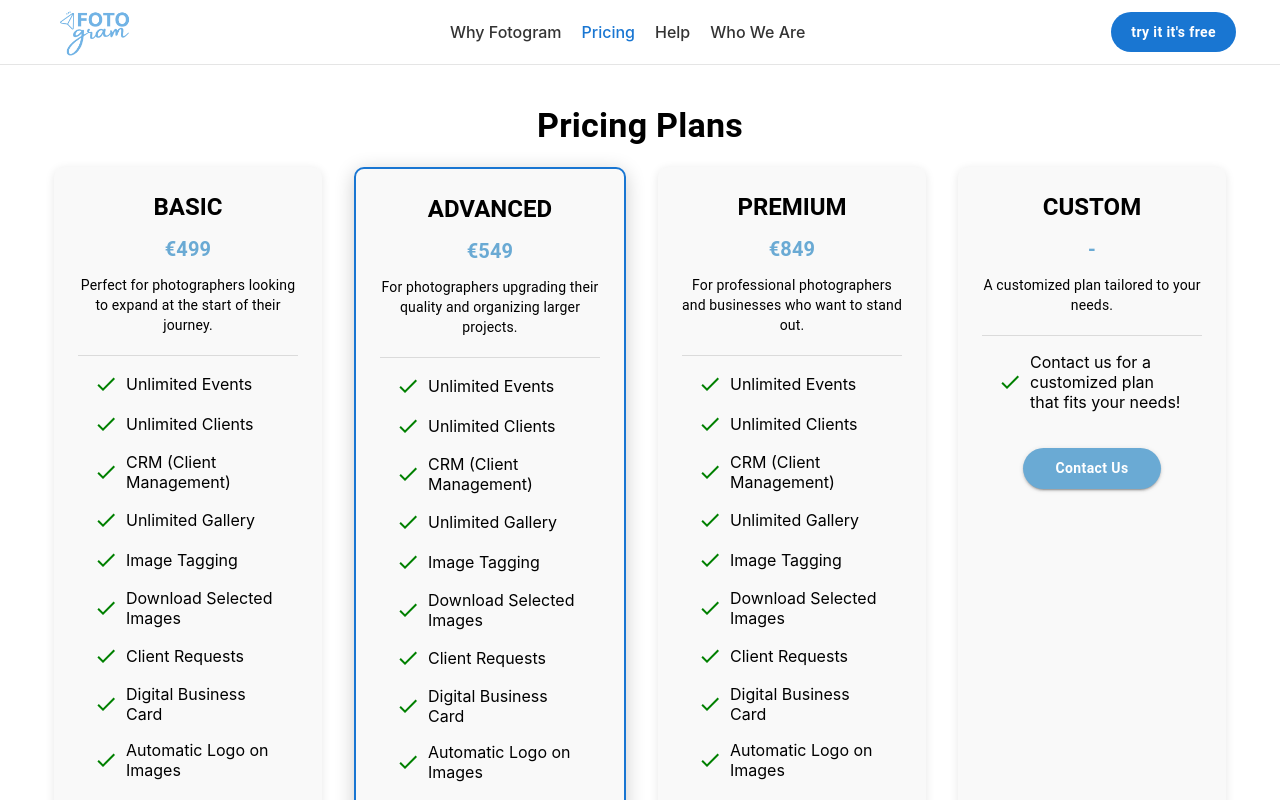
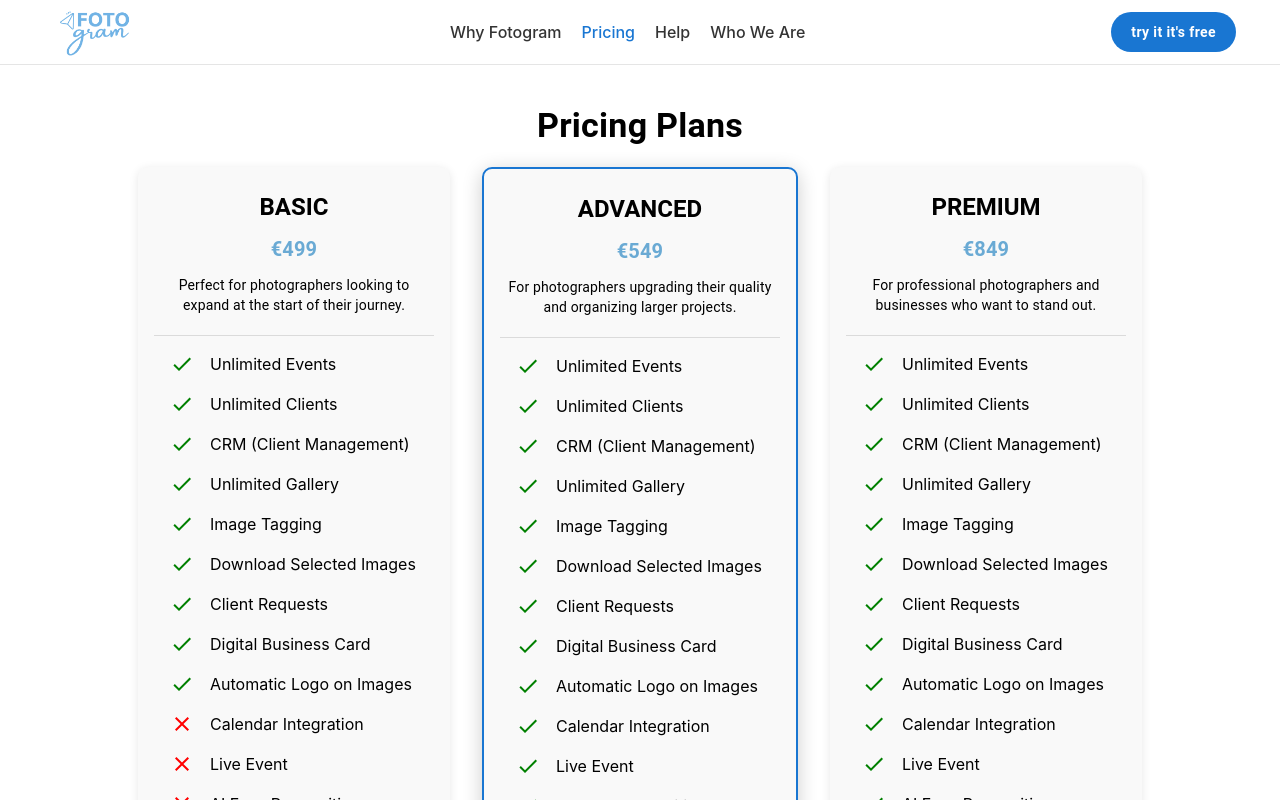
Before and after one commit to Iandraws/fotogramm-landing, a React (Create React App) app in the folder fotogram/: page /pricing in a window 1280 px wide. Built offline with nearby package versions, Linux system fonts and the light colour scheme.

Commit message:
refactor: style adjustments

```diff
--- a/fotogram/src/components/PricingTable.js
+++ b/fotogram/src/components/PricingTable.js
@@ -38,7 +38,7 @@ const plans = [
       'Digital Album',
       'Digital Contract',
       'Own Domain',
-      'Branded App for iOS and Android',
+      'iOS & Android Branded App',
       'Download All Images',
       'Videos and Reels',
       'Shop',
@@ -69,7 +69,7 @@ const plans = [
       'Own Domain',
     ],
     unavailableFeatures: [
-      'Branded App for iOS and Android',
+      'iOS & Android Branded App',
       'Download All Images',
       'Videos and Reels',
       'Shop',
@@ -99,7 +99,7 @@ const plans = [
       'Digital Album',
       'Digital Contract',
       'Own Domain',
-      'Branded App for iOS and Android',
+      'iOS & Android Branded App',
       'Download All Images',
       'Videos and Reels',
       'Shop',
@@ -157,10 +157,11 @@ const PricingTable = () => {
           <Box
             key={index}
             sx={{
+              height: 'fit-content',
               width: { xs: '100%' },
-              maxWidth: { xs: '100%', md: '220px' },
-              minWidth: { md: '220px' },
-              padding: '24px',
+              maxWidth: { xs: '100%', md: '280px' },
+              minWidth: { md: '280px' },
+              padding: '24px 16px',
               textAlign: 'center',
               backgroundColor: '#f9f9f9',
               borderRadius: '10px',
@@ -197,13 +198,13 @@ const PricingTable = () => {
 
             <List>
               {plan.features.map((feature) => (
-                <ListItem key={feature} style={{display: 'flex', alignItems:'center', gap: '8px'}}>
+                <ListItem key={feature} style={{display: 'flex', alignItems:'center', gap: '16px'}}>
                   <CheckIcon sx={{ color: 'green' }} />
                   {feature}
                 </ListItem>
               ))}
               {plan.unavailableFeatures.map((unavailableFeature) => (
-                <ListItem key={unavailableFeature} style={{display: 'flex', alignItems:'center', gap: '8px'}}>
+                <ListItem key={unavailableFeature} style={{display: 'flex', alignItems:'center', gap: '16px'}}>
                   <CloseIcon sx={{ color: 'red' }} />
                   {unavailableFeature}
                 </ListItem>
--- a/fotogram/src/components/SignUpFormModal.js
+++ b/fotogram/src/components/SignUpFormModal.js
@@ -32,8 +32,7 @@ const SignUpFormPage = () => {
     backgroundColor: '#fff',
     padding: '40px',
     borderRadius: '10px',
-    boxShadow: '0px 4px 12px rgba(0, 0, 0, 0.1)',
-    minWidth: '320px',
+    boxShadow: { xs: 'none', md: '0px 4px 12px rgba(0, 0, 0, 0.1)' },
     maxWidth: '600px',
     margin: '50px auto',
   };
```
